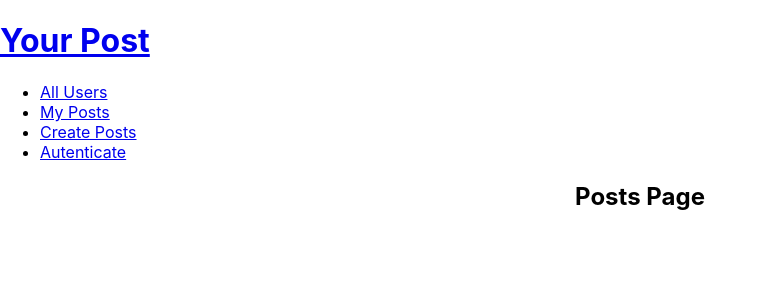
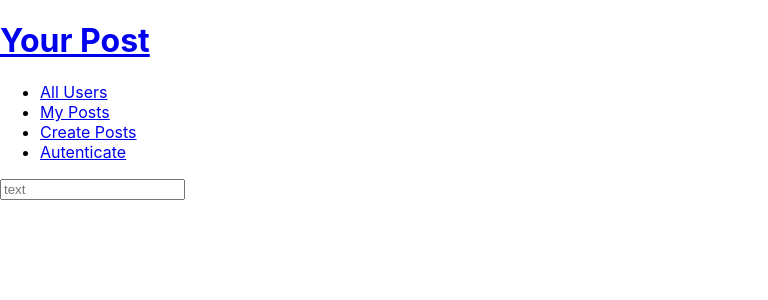
Before and after one commit to mohamadhoseinn/mern, a React (Create React App) app: page /post/new in a window 1280 px wide. Shown: the top 300 px of the page, without its empty margins (0-768 px from the left). Built offline with nearby package versions, Linux system fonts and the light colour scheme.

Commit message:
create input dynamic and use in new-post page

```diff
--- a/src/posts/pages/NewPost.jsx
+++ b/src/posts/pages/NewPost.jsx
@@ -1,15 +1,13 @@
-import PropTypes from "prop-types";
+import Input from "../../shared/components/Input/Input";
 
-const NewPost = ({ title }) => {
-  return <h2 style={{ textAlign: "center" }}>{title}</h2>;
-};
-
-NewPost.defaultProps = {
-  title: "Posts Page",
-};
-
-NewPost.propTypes = {
-  title: PropTypes.string,
+const NewPost = () => {
+  return (
+    <div>
+      <form>
+        <Input element="input" type="text" placeholder="text" />
+      </form>
+    </div>
+  );
 };
 
 export default NewPost;
--- /dev/null
+++ b/src/shared/components/Input/Input.jsx
@@ -0,0 +1,13 @@
+import "./Input.css";
+
+const Input = ({ element, id, type, placeholder, rows }) => {
+  const elements =
+    element === "input" ? (
+      <input id={id} type={type} placeholder={placeholder} />
+    ) : (
+      <textarea id={id} rows={rows || 3} />
+    );
+  return <div className={`form-control`}>{elements}</div>;
+};
+
+export default Input;
--- a/src/shared/components/Navigation/NavLinks/NavLinks.jsx
+++ b/src/shared/components/Navigation/NavLinks/NavLinks.jsx
@@ -13,7 +13,7 @@ const NavLinks = () => {
           <NavLink to="/u1/posts">My Posts</NavLink>
         </li>
         <li>
-          <NavLink to="/posts/new">Create Posts</NavLink>
+          <NavLink to="/post/new">Create Posts</NavLink>
         </li>
         <li>
           <NavLink to="/auth">Autenticate</NavLink>
```
Also changed, not shown: src/shared/components/Input/Input.css (added).
